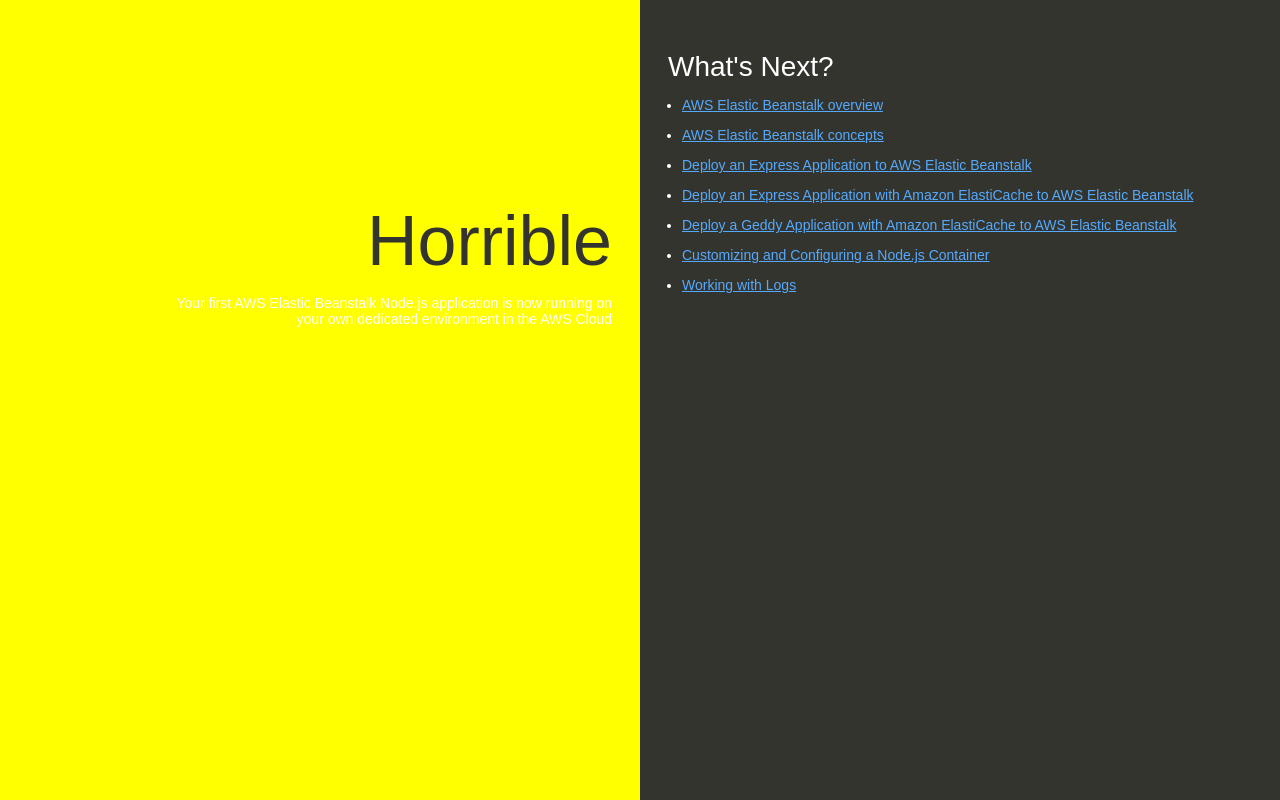
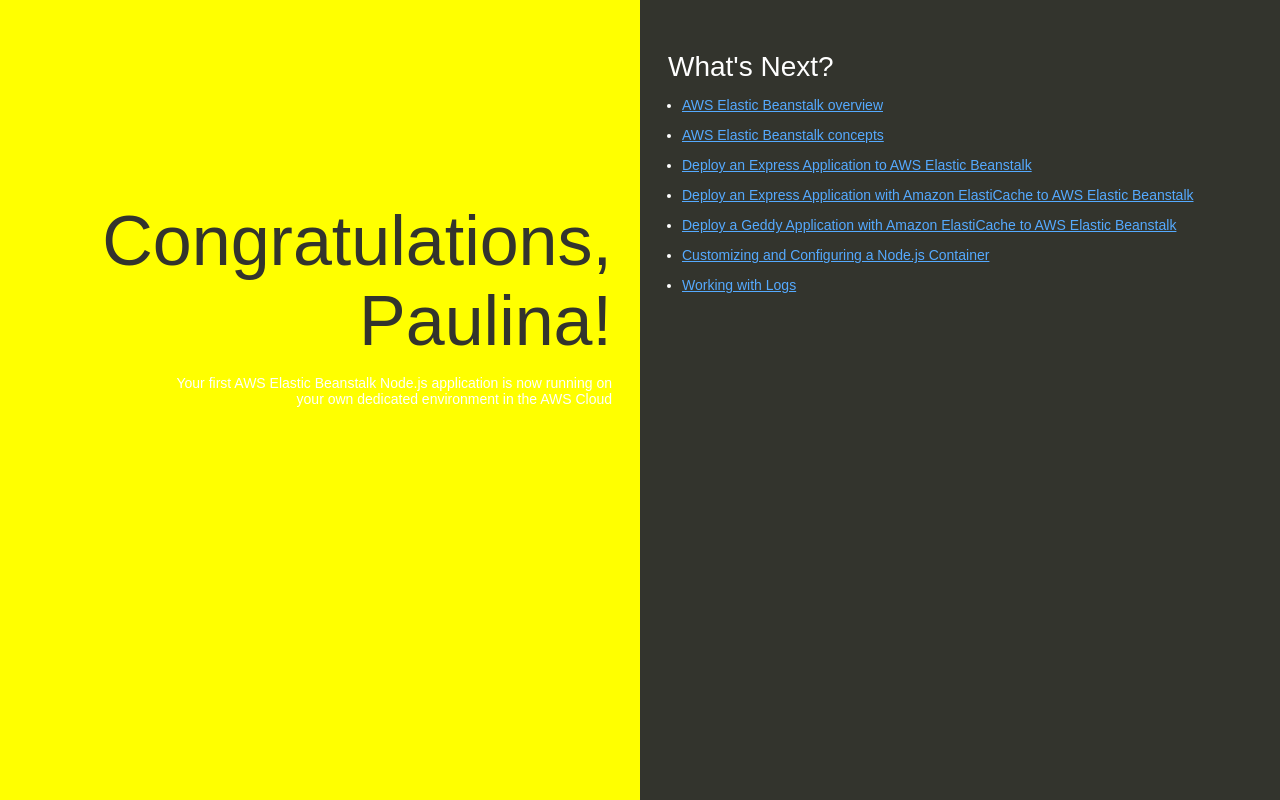
Before and after one commit to PaulinaArvizu/practica7-devOps-cloud, a website: page index.html in a window 1280 px wide. Drawn offline with Linux system fonts and the light colour scheme.

Commit message:
fixed the congratulations text

```diff
--- a/index.html
+++ b/index.html
@@ -74,7 +74,7 @@
   </head>
   <body>
     <div class="textColumn">
-      <h1>Horrible</h1>
+      <h1>Congratulations, Paulina!</h1>
       <p>Your first AWS Elastic Beanstalk Node.js application is now running on your own dedicated environment in the AWS Cloud</p>
     </div>
     <div class="linksColumn">
```
